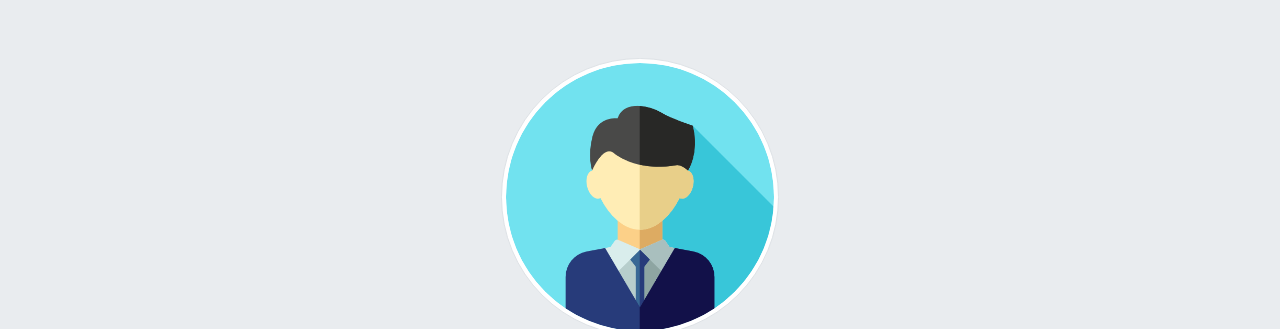
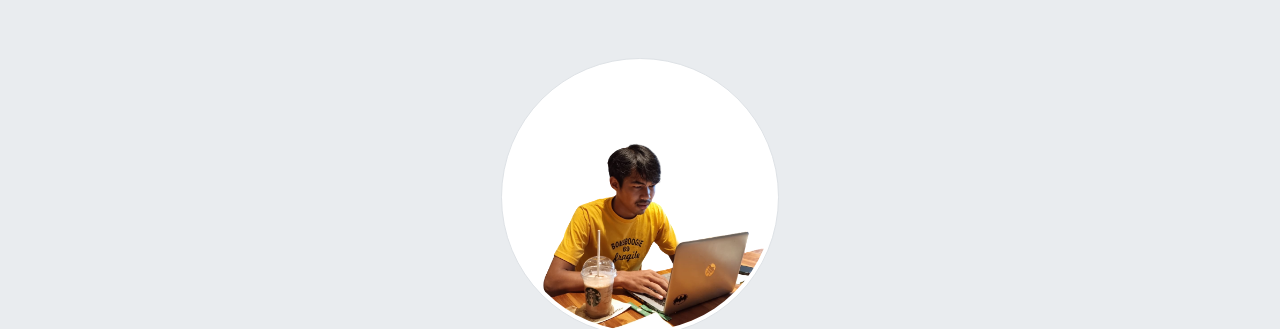
Before and after one commit to Skuylife/Skuylife.github.io, a plain HTML site: page index.html in a window 1280 px wide. Shown: the part 56-385 px from the top of the page. Drawn offline with nearby package versions, Linux system fonts and the light colour scheme.

Commit message:
Update index.html

```diff
--- a/index.html
+++ b/index.html
@@ -41,7 +41,7 @@
     <div class="jumbotron" id="home">
       <div class="container">
         <div class="text-center">
-          <img src="img/profile1.png" class="rounded-circle img-thumbnail">
+          <img src="img/bibil.png" class="rounded-circle img-thumbnail">
           <h1 class="display-4">Habil Yakub Arafah</h1>
           <h3 class="lead">Lecturer | Programmer | Basketball Player</h3>
         </div>
```
